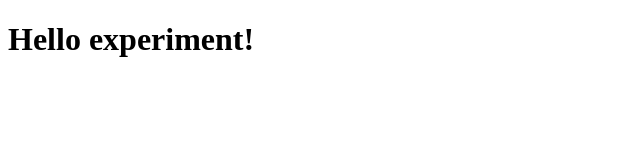
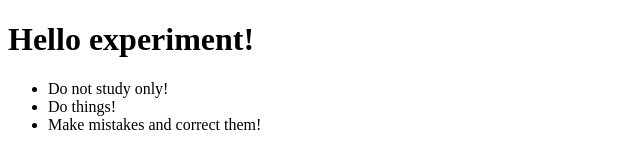
Before and after one commit to Jaardaa/Git-VS_code, a plain HTML site: page Git_VSCode_Html/index.html in a window 1280 px wide. Shown: the whole page, without its empty margins (0-640 px from the left). Drawn offline with Linux system fonts and the light colour scheme.

Commit message:
second commit ul

```diff
--- a/Git_VSCode_Html/index.html
+++ b/Git_VSCode_Html/index.html
@@ -8,5 +8,10 @@
 </head>
 <body>
     <h1>Hello experiment!</h1>
+    <ul>
+        <li>Do not study only!</li>
+        <li>Do things!</li>
+        <li>Make mistakes and correct them!</li>
+    </ul>
 </body>
 </html>
```
